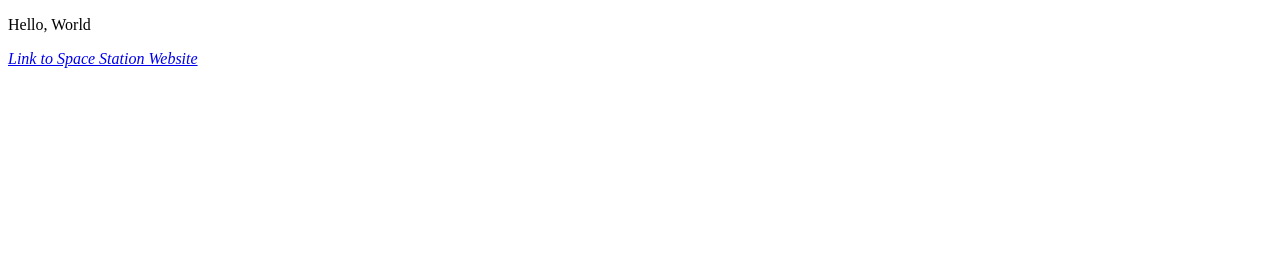
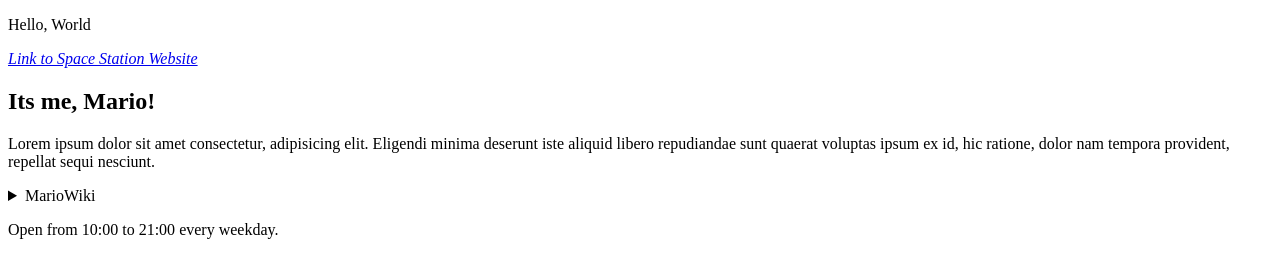
Before and after one commit to linas-dev/HTML-CSS-Projects, a plain HTML site: page index.html in a window 1280 px wide. Drawn offline with Linux system fonts and the light colour scheme.

Commit message:
implemented new tags

```diff
--- a/index.html
+++ b/index.html
@@ -9,5 +9,20 @@
 <body>
     <p>Hello, World</p>
     <a href="Creating a Basic HTML Website\index.html" target="_blank"><em>Link to Space Station Website</em></a>
+
+    <main>
+        <article>
+            <h2>Its me, Mario!</h2>
+            <p>Lorem ipsum dolor sit amet consectetur, adipisicing elit. Eligendi minima deserunt iste aliquid libero repudiandae sunt quaerat voluptas ipsum ex id, hic ratione, dolor nam tempora provident, repellat sequi nesciunt.</p>
+        </article>
+        <details>
+            <summary>MarioWiki</summary>
+            <p>Mario & Luigi: Superstar Saga + Bowser's Minions is the 3DS remake of the 2003 original game on GBA! Without any further ado, let's get started!
+
+                The GBA classic reborn now runs at an immaculate 60 FPS all the way through! It has a save feature to save whenever you want and not just at a certain point, and the Simultaneous Jump uses the X button. Although they're still using Dream Team's art style, it makes the use of 3D models more convincing despite the lack of 3D. Still, the models are just not the same.</p>
+        </details>
+        <p>Open from <time>10:00</time> to <time>21:00</time> every weekday.</p>
+    </main>
+
 </body>
 </html>
```
